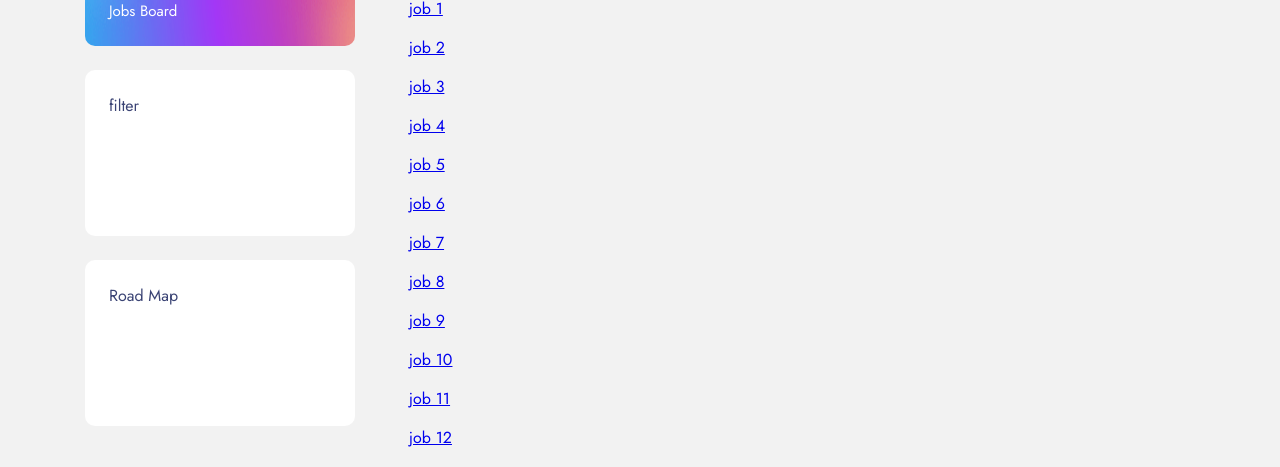
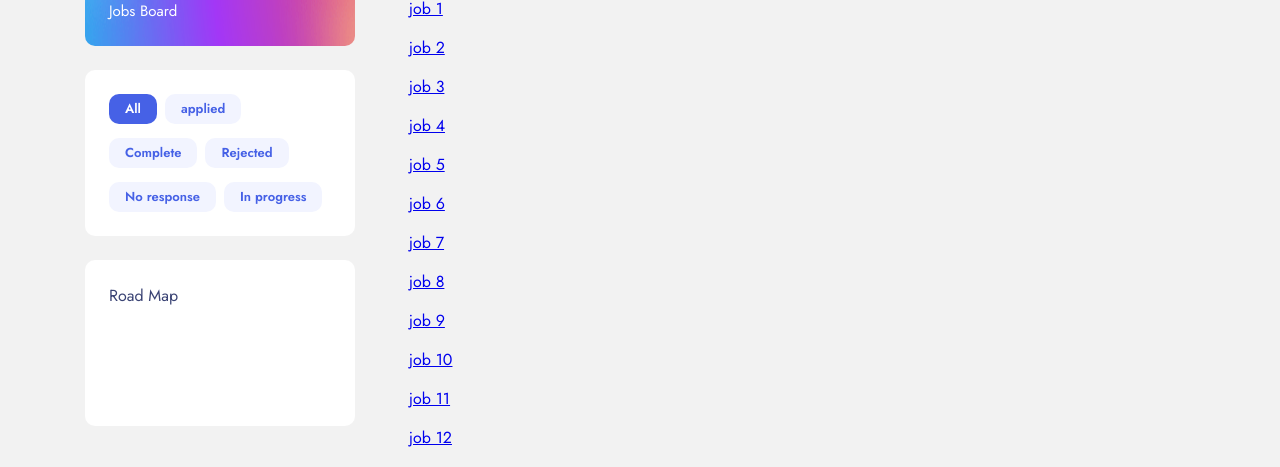
Before and after one commit to ADamian17/track-that-job-client, a Next.js app: page / in a window 1280 px wide. Shown: the part 147-614 px from the top of the page. Built offline with nearby package versions, Linux system fonts and the light colour scheme.

Commit message:
added jobs filter component

```diff
--- a/src/components/DashboardAside/index.tsx
+++ b/src/components/DashboardAside/index.tsx
@@ -1,23 +1,37 @@
-import React from 'react';
+import React, { useEffect } from 'react';
 
 import DashboardItem from '../DashboardItem';
+import DashboardJobsFilter from '../DashboardJobsFilter';
 
 import styles from "./DashboardAside.module.scss";
+import { useRouter } from 'next/router';
+import useJobStatusStore, { JobStatusType } from '@/zustand/useJobStatusStore';
+
 
 type DashboardSidebarProps = {
   className?: string
 }
 
-const DashboardAside: React.FC<DashboardSidebarProps> = ({ className }) => (
-  <aside className={`${styles.dashboardAside} ${className}`}>
-    <DashboardItem>
-      <p>filter</p>
-    </DashboardItem>
+const DashboardAside: React.FC<DashboardSidebarProps> = ({ className }) => {
+  const { query } = useRouter();
+  const { setCurrentJobStatus } = useJobStatusStore(state => state)
+  const hasQuery = query && query.hasOwnProperty("filterBy")
 
-    <DashboardItem>
-      <p>Road Map</p>
-    </DashboardItem>
-  </aside>
-)
+  useEffect(() => {
+    if (hasQuery) {
+      setCurrentJobStatus(query.filterBy as JobStatusType)
+    }
+    // eslint-disable-next-line react-hooks/exhaustive-deps
+  }, [])
 
+  return (
+    <aside className={`${styles.dashboardAside} ${className}`}>
+      <DashboardJobsFilter />
+
+      <DashboardItem>
+        <p>Road Map</p>
+      </DashboardItem>
+    </aside>
+  )
+}
 export default DashboardAside;
--- a/src/components/DashboardItem/index.tsx
+++ b/src/components/DashboardItem/index.tsx
@@ -4,12 +4,18 @@ import styles from "./DashboardItem.module.scss"
 
 type DashboardItemProps = {
   children: React.ReactNode
-}
+} & React.DetailedHTMLProps<
+  React.AllHTMLAttributes<HTMLDivElement>,
+  HTMLDivElement
+>
 
-const DashboardItem: React.FC<DashboardItemProps> = ({ children }) => (
-  <section className={styles.dashboardItem}>
+const DashboardItem: React.FC<DashboardItemProps> = ({ children, className, ...rest }) => (
+  <div
+    className={`${styles.dashboardItem} ${className}`}
+    {...rest}
+  >
     {children}
-  </section>
+  </div>
 )
 
 export default DashboardItem;
--- /dev/null
+++ b/src/components/DashboardJobsFilter/DashboardJobsFilter.module.scss
@@ -0,0 +1,5 @@
+.dashboardJobsFilter {
+  display: flex;
+  flex-wrap: wrap;
+  gap: 1.4rem 8px;
+}
--- /dev/null
+++ b/src/components/DashboardJobsFilter/index.tsx
@@ -0,0 +1,37 @@
+import React, { useEffect } from "react";
+import { useRouter } from "next/router";
+
+import { jobsFilters } from "@/utils";
+import Badge from "../UI/Badge";
+import DashboardItem from "../DashboardItem";
+
+import styles from "./DashboardJobsFilter.module.scss";
+import useJobStatusStore, { JobStatusType } from "@/zustand/useJobStatusStore";
+
+const DashboardJobsFilter: React.FC = (props) => {
+  const { currentJobStatus, setCurrentJobStatus } = useJobStatusStore(state => state)
+
+  const jobsFiltersList = jobsFilters.map(filter => {
+    const current = filter.text.toLowerCase().replace(" ", "_")
+    const isActive = current === currentJobStatus
+    const handleClick = () => setCurrentJobStatus(current as JobStatusType);
+
+    return (
+      <Badge
+        key={filter.text}
+        badgeText={filter.text}
+        badgeLink={filter.href}
+        active={isActive}
+        handleClick={handleClick}
+      />
+    )
+  })
+
+  return (
+    <DashboardItem className={styles.dashboardJobsFilter}>
+      {jobsFiltersList}
+    </DashboardItem>
+  )
+};
+
+export default DashboardJobsFilter;
--- /dev/null
+++ b/src/components/UI/Badge/Badge.module.scss
@@ -0,0 +1,22 @@
+@use 'abstracts' as *;
+
+.badge {
+  background-color: $color-white-smoke;
+  border-radius: 10px;
+  color: $color-blue-dark;
+  font-size: 1.3rem;
+  font-style: normal;
+  font-weight: 600;
+  padding: 5px 1.6rem;
+  text-decoration: none;
+  transition: background 0.25s ease;
+
+  &.active {
+    background-color: $color-blue-dark;
+    color: $color-white;
+  }
+
+  &:not(&.active):hover {
+    background: $color-white-blue;
+  }
+}
--- /dev/null
+++ b/src/components/UI/Badge/index.tsx
@@ -0,0 +1,23 @@
+import React from "react";
+import { useRouter } from "next/router";
+import styles from "./Badge.module.scss";
+import Link from "next/link";
+
+type BadgeType = {
+  badgeText: string;
+  badgeLink: string;
+  active?: boolean
+  handleClick: (e: React.MouseEvent<HTMLAnchorElement>) => void
+};
+
+const Badge: React.FC<BadgeType> = ({ badgeText, badgeLink, active, handleClick }) => (
+  <Link
+    href={badgeLink || ''}
+    className={`${styles.badge} ${active && styles.active}`}
+    onClick={handleClick}
+  >
+    {badgeText}
+  </Link>
+)
+
+export default Badge;
--- a/src/pages/_app.tsx
+++ b/src/pages/_app.tsx
@@ -1,11 +1,12 @@
 import Head from 'next/head'
 import type { AppProps } from 'next/app'
+import { SessionProvider } from 'next-auth/react'
 
 import '@/styles/main.scss'
 
 export default function App({ Component, pageProps }: AppProps) {
   return (
-    <>
+    <SessionProvider session={pageProps?.session}>
       <Head>
         <meta name="description" content="Track that job" />
         <meta name="viewport" content="width=device-width, initial-scale=1" />
@@ -15,6 +16,6 @@ export default function App({ Component, pageProps }: AppProps) {
       </Head>
 
       <Component {...pageProps} />
-    </>
+    </SessionProvider>
   )
 }
--- a/src/utils/index.ts
+++ b/src/utils/index.ts
@@ -2,3 +2,30 @@ export const apiUrl = (string: TemplateStringsArray) => {
   const url = process.env.REACT_APP_API_URL || 'http://localhost:3001/api/v1';
   return `${url}${string[0]}`;
 };
+
+export const jobsFilters = [
+  {
+    text: 'All',
+    href: '/dashboard',
+  },
+  {
+    text: 'applied',
+    href: '/dashboard?filterBy=applied',
+  },
+  {
+    text: 'Complete',
+    href: '/dashboard?filterBy=complete',
+  },
+  {
+    text: 'Rejected',
+    href: '/dashboard?filterBy=rejected',
+  },
+  {
+    text: 'No response',
+    href: '/dashboard?filterBy=no_response',
+  },
+  {
+    text: 'In progress',
+    href: '/dashboard?filterBy=in_progress',
+  },
+];
--- a/src/zustand/useJobStatusStore.ts
+++ b/src/zustand/useJobStatusStore.ts
@@ -4,8 +4,8 @@ export type JobStatusType =
   | 'all'
   | 'applied'
   | 'rejected'
-  | 'no response'
-  | 'in progress'
+  | 'no_response'
+  | 'in_progress'
   | 'completed';
 
 type UseJobStatusStoreType = {
```
Also changed, not shown: src/pages/dashboard/index.tsx (+20 -6 lines), src/pages/sign-in.tsx (+22 -1 lines).
